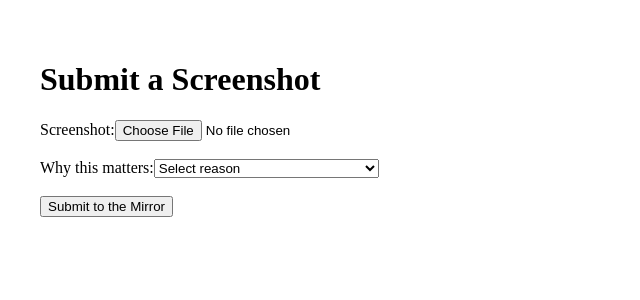
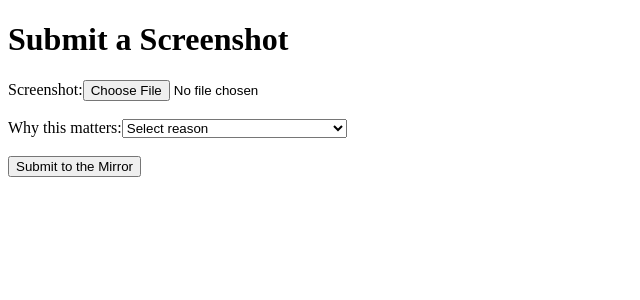
Before and after one commit to social-post-mirror/warren, a Next.js app: page /submit in a window 1280 px wide. Shown: the top 300 px of the page, without its empty margins (0-640 px from the left). Built offline with nearby package versions, Linux system fonts and the light colour scheme.

Commit message:
Update submit.js

```diff
--- a/pages/submit.js
+++ b/pages/submit.js
@@ -1,4 +1,3 @@
-// pages/submit.js
 import { useState } from 'react';
 
 export default function Submit() {
@@ -17,7 +16,7 @@ export default function Submit() {
     { value: 'celebrity', label: 'Public figure behavior' },
     { value: 'activism', label: 'Activism or protest documentation' },
     { value: 'community', label: 'Represents community sentiment' },
-    { value: 'deleted', label: 'Deleted or removed content' }
+    { value: 'deleted', label: 'Deleted or removed content' },
   ];
 
   const handleFileChange = (e) => {
@@ -43,7 +42,7 @@ export default function Submit() {
       const res = await fetch('/api/upload-url', {
         method: 'POST',
         headers: { 'Content-Type': 'application/json' },
-        body: JSON.stringify({ filename, type }),
+        body: JSON.stringify({ filename, type })
       });
 
       const { url } = await res.json();
@@ -51,27 +50,22 @@ export default function Submit() {
       // Step 2: Upload the file directly to S3
       await fetch(url, {
         method: 'PUT',
-        headers: {
-          'Content-Type': type,
-        },
-        body: file,
+        headers: { 'Content-Type': type },
+        body: file
       });
 
-      alert('Screenshot submitted successfully!');
-      setScreenshot(null);
-      setReason('');
+      alert('Upload complete!');
     } catch (err) {
       console.error(err);
-      alert('Something went wrong during upload.');
+      alert('Upload failed.');
     } finally {
       setUploading(false);
     }
   };
 
   return (
-    <div style={{ padding: '2rem' }}>
+    <form onSubmit={handleSubmit}>
       <h1>Submit a Screenshot</h1>
-      <form onSubmit={handleSubmit}>
       <label>
         Screenshot:
         <input type="file" accept="image/*" onChange={handleFileChange} required />
@@ -81,15 +75,16 @@ export default function Submit() {
         Why this matters:
         <select value={reason} onChange={(e) => setReason(e.target.value)} required>
           {reasons.map((r) => (
-              <option key={r.value} value={r.value}>{r.label}</option>
+            <option key={r.value} value={r.value}>
+              {r.label}
+            </option>
           ))}
         </select>
       </label>
       <br /><br />
       <button type="submit" disabled={uploading}>
-          {uploading ? 'Submitting...' : 'Submit to the Mirror'}
+        {uploading ? 'Uploading...' : 'Submit to the Mirror'}
       </button>
     </form>
-    </div>
   );
 }
```
Lines whose indentation alone changed are shown as unchanged.
